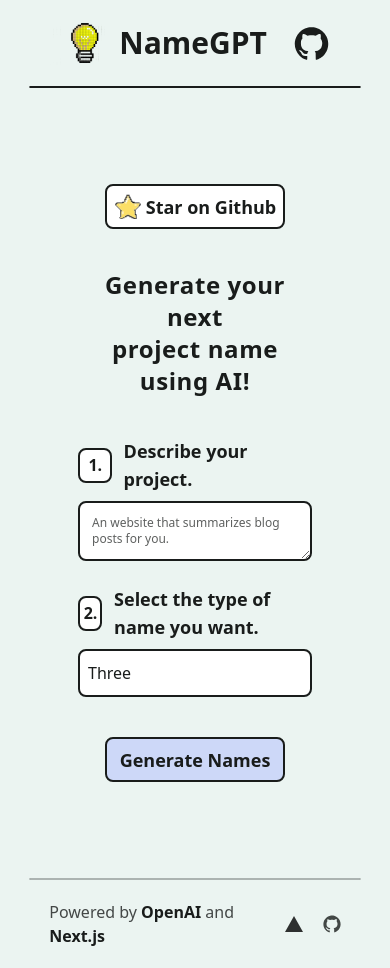
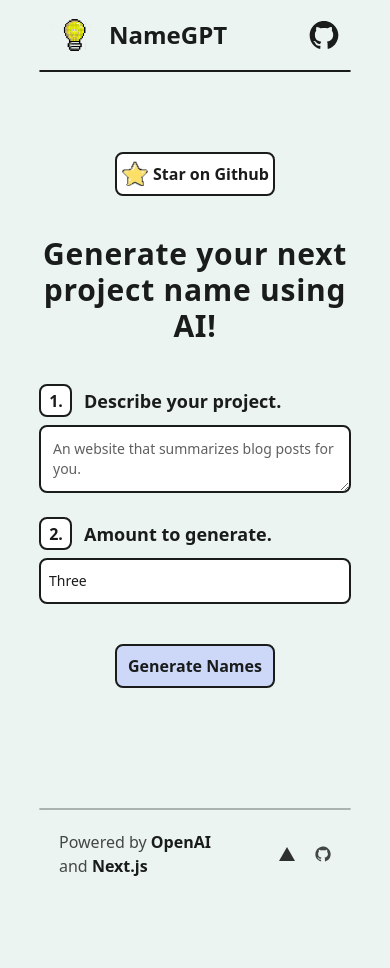
Before and after one commit to chroxify/namegpt, a Next.js app: page / in a window 390 px wide. After the commit the page ends 898 px from the top, so only its background shows below. Built offline with nearby package versions, Linux system fonts and the light colour scheme.

Commit message:
Improve general responsiveness

```diff
--- a/app/api/generate/route.ts
+++ b/app/api/generate/route.ts
@@ -26,8 +26,7 @@
   // Set payload
   const payload = {
     model: 'text-davinci-003',
-    prompt:
-      `Product description: ${prompt}\nAmount to generate: ${amount}\nMAKE NAME BE 1 WORD UNIQUE NON COMBINED WORD (NO CAMELCASE COMBINATIONS)\nRETURN RESULTS AS JSON {"names": []}`,
+    prompt: `Product description: ${prompt}\nAmount to generate: ${amount}\nMAKE NAME BE 1 WORD UNIQUE NON COMBINED WORD (NO CAMELCASE COMBINATIONS)\nRETURN RESULTS AS JSON {"names": []}`,
     temperature: 0.8,
     max_tokens: 50,
     top_p: 1,
--- a/app/components/buttons/imageButton.tsx
+++ b/app/components/buttons/imageButton.tsx
@@ -11,9 +11,15 @@
 export default function ImageButton({ title, link, image, alt }: ButtonProps) {
   return (
     <Link href={link}>
-      <button className='flex items-center justify-center border-2 border-text bg-secondary space-x-1  w-[180px] h-[45px] rounded-lg transition duration-[400ms] hover:shadow-[4px_4px_0px_0px_rgba(0,0,0)]'>
-        <Image src={image} alt={alt} width={28} height={28} />
-        <h1 className='text-lg font-semibold text-text'>{title}</h1>
+      <button className='flex items-center justify-center border-2 border-text bg-secondary space-x-1 w-40 h-11 md:w-[180px] md:h-[45px] rounded-lg transition duration-[400ms] hover:shadow-[4px_4px_0px_0px_rgba(0,0,0)]'>
+        <Image
+          src={image}
+          alt={alt}
+          width={0}
+          height={0}
+          className='w-[28px] h-[28px] md:w-[30px] md:h-[30px]'
+        />
+        <h1 className='md:text-lg font-semibold text-text'>{title}</h1>
       </button>
     </Link>
   )
--- a/app/components/fields/dropDownField.tsx
+++ b/app/components/fields/dropDownField.tsx
@@ -9,13 +9,13 @@
   field,
   title,
   options,
-  setAmount
+  setAmount,
 }: DropDownFieldProps) {
   return (
     <div className='flex flex-col w-full'>
       {/* Field Title Row */}
       <div className='flex justify-start items-center space-x-3'>
-        <div className='flex items-center border-2 border-text bg-secondary justify-center  rounded-lg w-[35px] h-[35px] '>
+        <div className='flex items-center border-2 border-text bg-secondary justify-center rounded-lg w-[33px] h-[33px] md:w-[35px] md:h-[35px]'>
           <h1 className='text-base font-semibold text-text pl-[1px]'>
             {field}.
           </h1>
@@ -23,8 +23,10 @@
         <h1 className='text-lg font-semibold text-text'>{title}</h1>
       </div>
       {/* Dropdown with "Five" as default selection */}
-      <select onChange={(v) => setAmount(v.target.value)}
-      className='mt-2 w-full bg-secondary border-2 border-text  text-text text-base py-3 px-2 pr-8 rounded-lg leading-tight focus:outline-none appearance-none'>
+      <select
+        onChange={(v) => setAmount(v.target.value)}
+        className='mt-2 w-full bg-secondary border-2 border-text text-text text-sm lg:text-base py-3 px-2 pr-8 rounded-lg leading-tight focus:outline-none appearance-none'
+      >
         {options.map((option, index) => (
           <option key={index} value={option} selected={option === 'Three'}>
             {option}
--- a/app/components/fields/inputField.tsx
+++ b/app/components/fields/inputField.tsx
@@ -1,4 +1,4 @@
-import * as React from 'react';
+import * as React from 'react'
 
 type InputFieldProps = {
   field: string
@@ -11,21 +11,22 @@
   field,
   title,
   placeholder,
-  setPrompt
+  setPrompt,
 }: InputFieldProps) {
   return (
     <div className='flex flex-col w-full'>
       {/* Field Title Row */}
       <div className='flex justify-start items-center space-x-3'>
-        <div className='flex items-center border-2 border-text bg-secondary justify-center  rounded-lg w-[35px] h-[35px] '>
+        <div className='flex items-center border-2 border-text bg-secondary justify-center rounded-lg w-[33px] h-[33px] md:w-[35px] md:h-[35px]'>
           <h1 className='text-base font-semibold text-text pl-[1px]'>
             {field}.
           </h1>
         </div>
         <h1 className='text-lg font-semibold text-text'>{title}</h1>
       </div>
-      <textarea onChange={(v) => setPrompt(v.target.value)}
-        className='h-[80%] mt-2 p-3 border-2 border-text focus:outline-none rounded-lg bg-secondary text-text placeholder-text placeholder-opacity-70 text-xs md:text-sm lg:text-base'
+      <textarea
+        onChange={(v) => setPrompt(v.target.value)}
+        className='h-[80%] mt-2 p-3 border-2 border-text focus:outline-none rounded-lg bg-secondary text-text placeholder-text placeholder-opacity-70 text-sm lg:text-base'
         placeholder={placeholder}
       ></textarea>
     </div>
--- a/app/components/footer.tsx
+++ b/app/components/footer.tsx
@@ -3,7 +3,7 @@
 
 export default function Footer() {
   return (
-    <footer className='flex flex-col items-center w-[85%]'>
+    <footer className='flex flex-col items-center w-[80%] sm:w-[65%] md:w-[75%] lg:w-[60%]'>
       {/* Horizontal Divider */}
       <hr className='border-[1.5px] border-text opacity-30 rounded w-full' />
 
--- a/app/components/header.tsx
+++ b/app/components/header.tsx
@@ -3,13 +3,21 @@
 
 export default function Header() {
   return (
-    <nav className='flex flex-col items-center w-[85%]'>
+    <nav className='flex flex-col items-center w-[80%] sm:w-[65%] md:w-[75%] lg:w-[60%]'>
       {/* Header Content */}
-      <div className='flex items-center justify-between w-full px-5 py-5'>
+      <div className='flex items-center justify-between w-full md:px-5 py-3 md:py-5'>
         <div>
           <div className='flex items-center'>
-            <Image src='/logo.png' alt='Logo' width={70} height={70} />
-            <h1 className='text-3xl font-bold text-text'>NameGPT</h1>
+            <Image
+              src='/logo.png'
+              alt='Logo'
+              width={70}
+              height={70}
+              className='scale-[0.80] md:scale-[0.85] lg:scale-100'
+            />
+            <h1 className='text-2xl lg:text-3xl font-bold text-text'>
+              NameGPT
+            </h1>
           </div>
         </div>
 
@@ -17,9 +25,9 @@
           <Image
             src='/github.svg'
             alt='Github'
-            width={35}
-            height={35}
-            className='mx-3'
+            width={0}
+            height={0}
+            className='mx-3 w-[30px] h-[30px] md:w-[33px] md:h-[33px]'
           />
         </Link>
       </div>
--- a/app/page.tsx
+++ b/app/page.tsx
@@ -1,7 +1,7 @@
 'use client'
-import { useState } from 'react'
+import { useState, useEffect } from 'react'
 import { Inter } from 'next/font/google'
-import toast, { Toaster } from 'react-hot-toast';
+import toast, { Toaster, useToasterStore } from 'react-hot-toast'
 import Header from './components/header'
 import Footer from './components/footer'
 import ImageButton from './components/buttons/imageButton'
@@ -9,25 +9,40 @@
 import InputField from './components/fields/inputField'
 import DropDownField from './components/fields/dropDownField'
 
+const TOAST_LIMIT = 3
+
 export default function Home() {
   const [names, setNames] = useState([])
   const [loading, setLoading] = useState(false)
   const [amount, setAmount] = useState('Three')
-  const [prompt, setPrompt] = useState('An website that summarizes blog posts for you.')
+  const [prompt, setPrompt] = useState(
+    'An website that summarizes blog posts for you.'
+  )
 
-  const notify = () => toast.success('Name copied!', {
+  const notify = () =>
+    toast.success('Name copied!', {
       position: 'bottom-center',
       style: {
         border: '2px solid #191C1B',
         borderRadius: '8px',
         background: '#fff',
-      color: '#191C1B'
+        color: '#191C1B',
       },
       iconTheme: {
         primary: '#191C1B',
         secondary: '#fff',
-    }
-    });
+      },
+    })
+
+  const { toasts } = useToasterStore()
+
+  // Enforce Limit
+  useEffect(() => {
+    toasts
+      .filter((t) => t.visible) // Only consider visible toasts
+      .filter((_, i) => i >= TOAST_LIMIT) // Is toast index over limit
+      .forEach((t) => toast.dismiss(t.id)) // Dismiss – Use toast.remove(t.id) removal without animation
+  }, [toasts])
 
   async function generateNames() {
     // Set loading to true
@@ -54,18 +69,17 @@
   }
 
   return (
-    <main className='w-screen h-screen flex flex-col items-center justify-between'>
-      {/* Toast */}
-      <div className='flex items-center justify-center w-full h-full'>
+    <div className='w-screen h-screen flex flex-col items-center justify-between gap-20'>
+      {/* Toasts */}
       <Toaster />
-      </div>
 
       {/* Nav Bar */}
       <Header />
 
-      {/* Main Content */}
-      <div className='flex flex-col items-center w-[60%] space-y-10 mt-24'>
-        {/* Star on Github Button */}
+      {/* Make sure theres always min. 20px space between, incase there is not palce div with mt-20 in between */}
+      <main className='flex flex-col items-center w-[80%] md:w-[60%] xl:w-[50%] space-y-10'>
+        {/* Content */}
+        {/* Github Button */}
         <ImageButton
           title='Star on Github'
           link='https://github.com/chroxify/namegpt'
@@ -74,25 +88,29 @@
         />
 
         {/* Title */}
-        <h1 className='tracking-wide font-extrabold text-center text-text text-2xl sm:text-3xl md:text-4xl lg:text-5xl'>
+        <h1 className='tracking-wide font-extrabold text-center text-text text-3xl sm:text-3xl md:text-4xl lg:text-5xl'>
           Generate your next
           <br />
           project name using AI!
         </h1>
 
         {/* Input Fields */}
-        <div className='flex flex-col items-center space-y-6 sm:w-[80%] md:w-[80%] lg:w-[70%]'>
+        <div className='flex flex-col items-center space-y-6 w-full xs:w-[90%] sm:w-[80%] md:w-[80%] lg:w-[70%]'>
           <InputField
             field='1'
             title='Describe your project.'
-            placeholder={ prompt}
-            setPrompt={(v: string) => { setPrompt(v) }}
+            placeholder={prompt}
+            setPrompt={(v: string) => {
+              setPrompt(v)
+            }}
           />
           <DropDownField
             field='2'
-            title='Select the type of name you want.'
+            title='Amount to generate.'
             options={['One', 'Three', 'Five']}
-            setAmount={(v: string) => { setAmount(v) }}
+            setAmount={(v: string) => {
+              setAmount(v)
+            }}
           />
         </div>
 
@@ -100,20 +118,21 @@
         <button
           onClick={generateNames}
           disabled={loading}
-          className='flex items-center justify-center border-2 border-text space-x-1 w-[180px] h-[45px] bg-primary bg-opacity-50 rounded-lg transition duration-[400ms] hover:shadow-[4px_4px_0px_0px_rgba(0,0,0)]'
+          className='flex items-center justify-center border-2 border-text space-x-1 w-40 h-11 md:w-[180px] md:h-[45px] bg-primary bg-opacity-50 rounded-lg transition duration-[400ms] hover:shadow-[4px_4px_0px_0px_rgba(0,0,0)]'
         >
-          <h1 className='text-lg font-semibold text-text'>
+          <h1 className='md:text-lg font-semibold text-text'>
             {loading ? 'Loading...' : 'Generate Names'}
           </h1>
         </button>
-      </div>
 
         {/* Results */}
         {/* Show results incase names > 0, else show placeholder div */}
         {names.length > 0 ? (
-        <div className={`flex flex-col items-center w-[60%] space-y-8 mt-10 mb-10`}>
+          <div
+            className={`flex flex-col items-center w-[60%] space-y-8 mt-10 mb-10`}
+          >
             {/* Title */}
-        <h1 className='tracking-wide font-extrabold text-center text-text text-1xl sm:text-2xl md:text-3xl lg:text-4xl'>
+            <h1 className='tracking-wide font-extrabold text-center text-text text-2xl md:text-3xl lg:text-4xl'>
               Here are your results!
             </h1>
 
@@ -128,7 +147,11 @@
                   }
                 })}
               </div>
-          <div className={`${names.length <= 3 ? 'hidden' : 'flex'} flex-row items-center justify-center space-x-6`}>
+              <div
+                className={`${
+                  names.length <= 3 ? 'hidden' : 'flex'
+                } flex-row items-center justify-center space-x-6`}
+              >
                 {names.map((name, index) => {
                   if (index >= 3) {
                     return <Button title={name} notify={notify} />
@@ -141,11 +164,10 @@
           </div>
         ) : (
           <div className='mb-24'></div>
+        )}
+      </main>
+      {/* Footer */}
+      <Footer />
+    </div>
   )
 }
-
-      {/* Footer */}
-      <Footer />
-    </main>
-  )
-}
```
Also changed, not shown: app/components/buttons/button.tsx (+9 -6 lines). Lines whose indentation alone changed are shown as unchanged.
